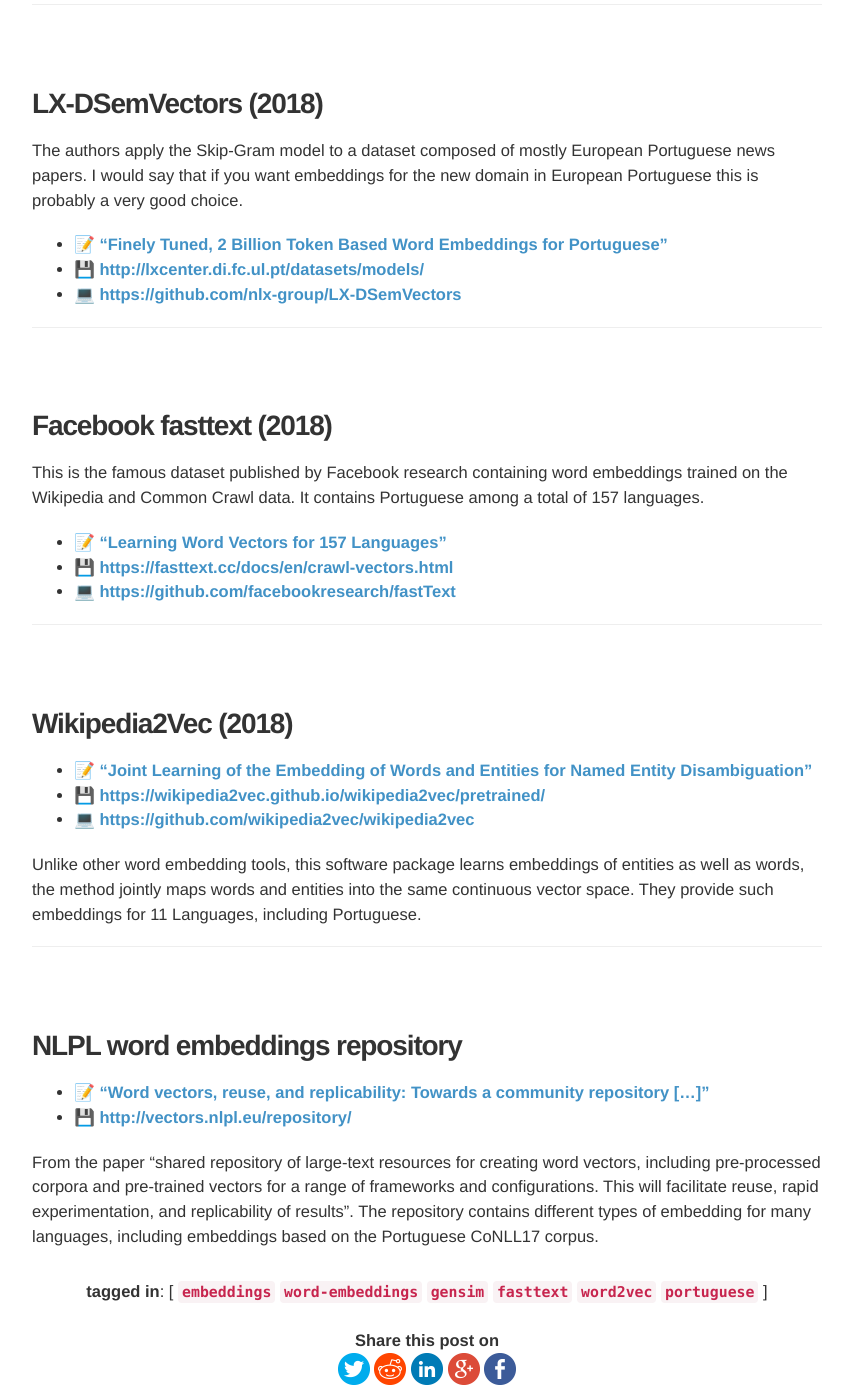
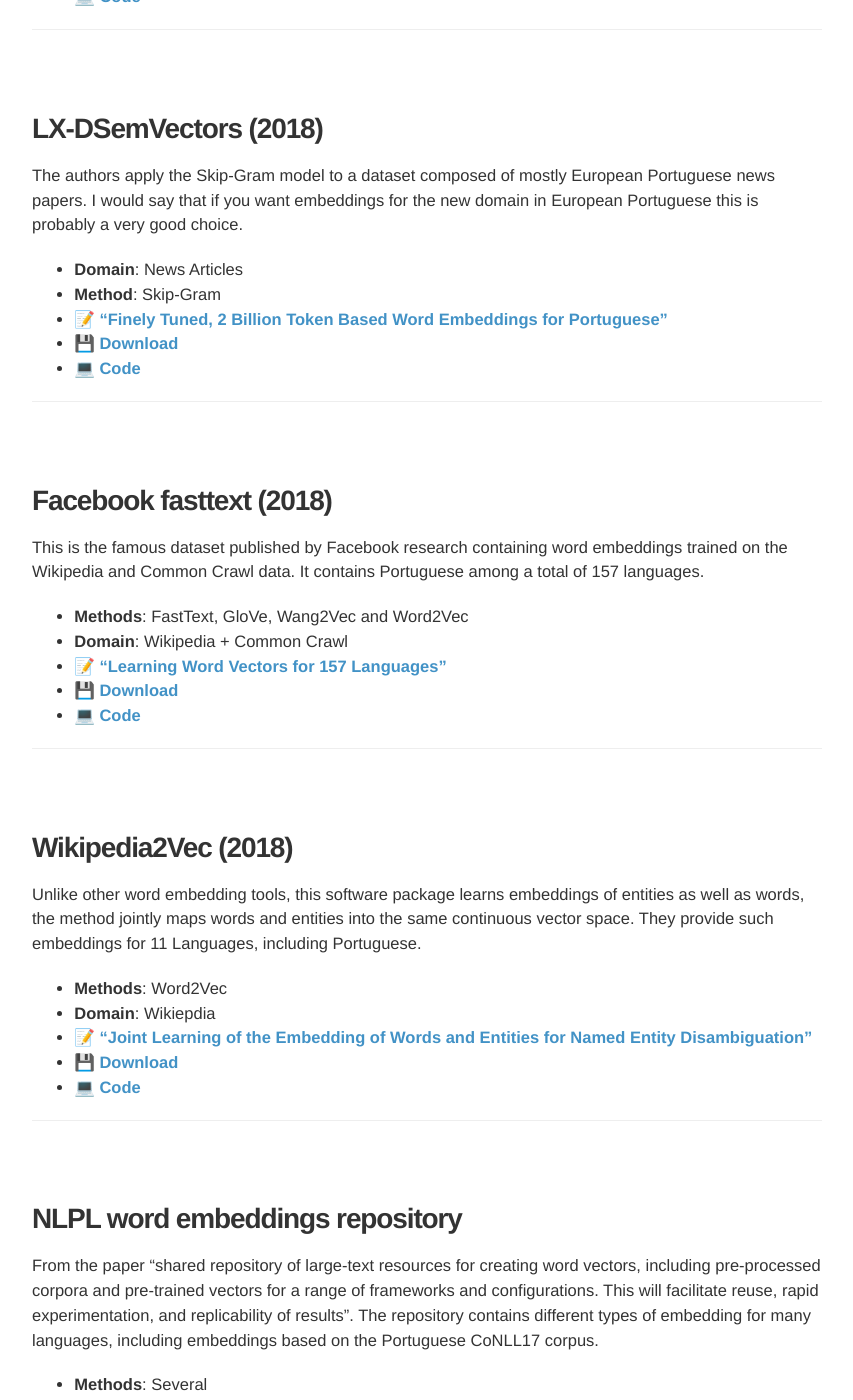
Before and after one commit to davidsbatista/davidsbatista.net, a Jekyll site: the page built from _posts/2019-11-03-Portuguese-Embeddings.md, in a window 1280 px wide and 1400 px high, scrolled down 612 px. Shown: the whole window, without its empty margins (213-1066 px from the left). Built offline with Jekyll 4.4.1, drawn with Linux system fonts in a browser that asks for light colours; nearby versions of some CDN libraries; emoji names are drawn with the system emoji font; some web fonts are replaced; some of the changed text lies outside the part shown.

Commit message:
portuguese embeddings

```diff
--- a/_posts/2019-11-03-Portuguese-Embeddings.md
+++ b/_posts/2019-11-03-Portuguese-Embeddings.md
@@ -24,9 +24,11 @@
 syntactic and semantic analogies and extrinsically on POS tagging and sentence
 semantic similarity tasks.
 
-- :pencil:  ["Portuguese Word Embeddings: Evaluating on Word Analogies and Natural Language Tasks"](https://www.aclweb.org/anthology/W17-6615.pdf)
-- :floppy_disk: [http://nilc.icmc.usp.br/embeddings](http://nilc.icmc.usp.br/embeddings)
-- :computer: [https://github.com/nathanshartmann/portuguese_word_embeddings](https://github.com/nathanshartmann/portuguese_word_embeddings)
+* __Domain__: Mixed (News, Wiki, Subtitles, literay works, etc.)
+* __Methods__: FastText, GloVe, Wang2Vec and Word2Vec
+- :pencil:  ["Portuguese Word Embeddings: Evaluating on Word Analogies and Natural Language \[...\]"](https://www.aclweb.org/anthology/W17-6615.pdf)
+- :floppy_disk: [Download](http://nilc.icmc.usp.br/embeddings)
+- :computer: [Code](https://github.com/nathanshartmann/portuguese_word_embeddings)
 
 
 
@@ -41,9 +43,11 @@
 Portuguese news papers. I would say that if you want embeddings for the new domain
 in European Portuguese this is probably a very good choice.
 
+* __Domain__: News Articles
+* __Method__: Skip-Gram
 - :pencil: ["Finely Tuned, 2 Billion Token Based Word Embeddings for Portuguese"](http://www.di.fc.ul.pt/~ahb/pubs/2018RodriguesBranco.pdf)
-- :floppy_disk: [http://lxcenter.di.fc.ul.pt/datasets/models/](http://lxcenter.di.fc.ul.pt/datasets/models/)
-- :computer: [https://github.com/nlx-group/LX-DSemVectors](https://github.com/nlx-group/LX-DSemVectors)
+- :floppy_disk: [Download](http://lxcenter.di.fc.ul.pt/datasets/models/)
+- :computer: [Code](https://github.com/nlx-group/LX-DSemVectors)
 
 ---
 
@@ -56,9 +60,11 @@
 trained on the Wikipedia and Common Crawl data. It contains Portuguese among a
 total of 157 languages.
 
+* __Methods__: FastText, GloVe, Wang2Vec and Word2Vec
+* __Domain__: Wikipedia + Common Crawl
 - :pencil: ["Learning Word Vectors for 157 Languages"](http://www.lrec-conf.org/proceedings/lrec2018/pdf/627.pdf)
-- :floppy_disk: [https://fasttext.cc/docs/en/crawl-vectors.html](https://fasttext.cc/docs/en/crawl-vectors.html)
-- :computer: [https://github.com/facebookresearch/fastText](https://github.com/facebookresearch/fastText)
+- :floppy_disk: [Download](https://fasttext.cc/docs/en/crawl-vectors.html)
+- :computer: [Code](https://github.com/facebookresearch/fastText)
 
 ---
 
@@ -66,22 +72,26 @@
 
 
 ### __Wikipedia2Vec (2018)__
-- :pencil:  ["Joint Learning of the Embedding of Words and Entities for Named Entity Disambiguation"](https://www.aclweb.org/anthology/K16-1025.pdf)
-- :floppy_disk: [https://wikipedia2vec.github.io/wikipedia2vec/pretrained/](https://wikipedia2vec.github.io/wikipedia2vec/pretrained/)
-- :computer: [https://github.com/wikipedia2vec/wikipedia2vec](https://github.com/wikipedia2vec/wikipedia2vec)
 
 Unlike other word embedding tools, this software package learns embeddings of
 entities as well as words, the method jointly maps words and entities into the
 same continuous vector space. They provide such embeddings for 11 Languages,
 including Portuguese.
 
+
+* __Methods__: Word2Vec
+* __Domain__: Wikiepdia
+- :pencil:  ["Joint Learning of the Embedding of Words and Entities for Named Entity Disambiguation"](https://www.aclweb.org/anthology/K16-1025.pdf)
+- :floppy_disk: [Download](https://wikipedia2vec.github.io/wikipedia2vec/pretrained/)
+- :computer: [Code](https://github.com/wikipedia2vec/wikipedia2vec)
+
+
+
 ---
 
 <br>
 
 ### __NLPL word embeddings repository__
-- :pencil: ["Word vectors, reuse, and replicability: Towards a community repository \[...\]"](https://www.aclweb.org/anthology/W17-0237/)
-- :floppy_disk: [http://vectors.nlpl.eu/repository/](http://vectors.nlpl.eu/repository/)
 
 From the paper "shared repository of large-text resources for creating word
 vectors, including pre-processed corpora and pre-trained vectors for a range
@@ -89,3 +99,8 @@
 experimentation, and replicability of results". The repository contains different
 types of embedding for many languages, including embeddings based on the
 Portuguese CoNLL17 corpus.
+
+* __Methods__: Several
+* __Domain__: Several
+- :pencil: ["Word vectors, reuse, and replicability: Towards a community repository \[...\]"](https://www.aclweb.org/anthology/W17-0237/)
+- :floppy_disk: [Download](http://vectors.nlpl.eu/repository/)
```
